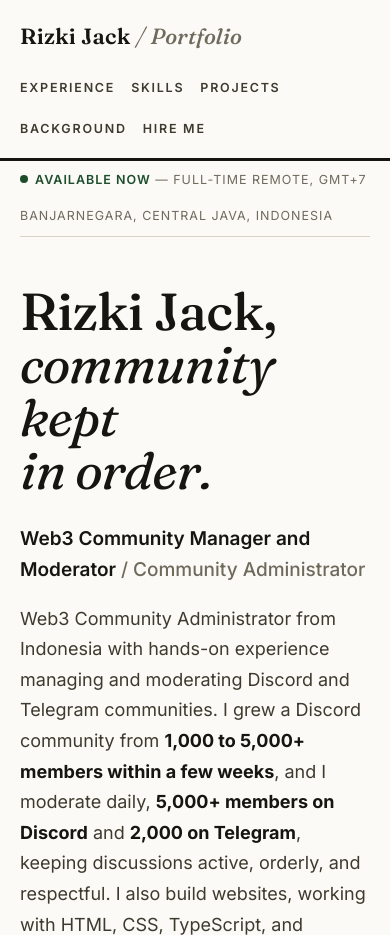
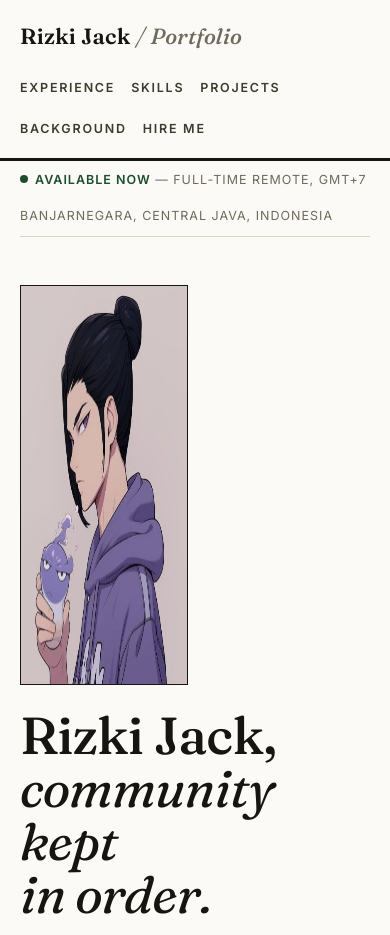
Before and after one commit to Rizkijack/portfolio, a plain HTML site: page index.html in a window 390 px wide. Shown: the top 935 px of the page. Drawn offline with Linux system fonts and the light colour scheme.

Commit message:
Hero: profile photo left, headline moved right

```diff
--- a/index.html
+++ b/index.html
@@ -48,6 +48,10 @@
 
   /* ---------- hero ---------- */
   .hero{padding:72px 0 56px;border-bottom:1px solid var(--hair)}
+  .hero .wrap{display:grid;grid-template-columns:248px 1fr;gap:52px;align-items:start}
+  .hero-photo{margin:0}
+  .hero-photo img{display:block;width:100%;border:1px solid var(--line)}
+  .hero .facts{grid-column:1 / -1}
   .hero h1{font-family:"Fraunces",Georgia,serif;font-weight:500;font-size:clamp(52px,8.4vw,96px);line-height:1.02;letter-spacing:-.015em}
   .hero h1 em{font-style:italic;font-weight:400}
   .hero .role{margin-top:26px;font-size:19px;font-weight:600}
@@ -164,6 +168,8 @@
     body{font-size:16px}
     .wrap{padding:0 20px}
     .hero{padding:48px 0 40px}
+    .hero .wrap{grid-template-columns:1fr;gap:24px}
+    .hero-photo{width:168px}
     .sec{grid-template-columns:1fr;gap:18px}
     .sec-label{position:static}
     .sec-label .note{max-width:none}
@@ -208,6 +214,8 @@
   <!-- HERO -->
   <div class="hero">
     <div class="wrap">
+      <figure class="hero-photo"><img src="assets/profile.jpg" alt="Rizki Jack" width="400" height="400"></figure>
+      <div class="hero-text">
       <h1>Rizki Jack,<br><em>community kept<br>in order.</em></h1>
       <p class="role">Web3 Community Manager and Moderator <span>/ Community Administrator</span></p>
       <p class="lede">Web3 Community Administrator from Indonesia with hands-on experience managing and moderating Discord and Telegram communities. I grew a Discord community from <strong>1,000 to 5,000+ members within a few weeks</strong>, and I moderate daily, <strong>5,000+ members on Discord</strong> and <strong>2,000 on Telegram</strong>, keeping discussions active, orderly, and respectful. I also build websites, working with HTML, CSS, TypeScript, and Node.js — I coded a WordPress theme from scratch and tested it on a local install. Detail-oriented in administrative and data work, and available for remote evening and night shifts, including weekends.</p>
@@ -215,6 +223,7 @@
         <a class="primary" href="mailto:rizkijack@rizkijack.pp.ua?subject=Community%20role%20Rizki%20Jack">Email me &rarr;</a>
         <a class="ghost" href="assets/cv-rizki-jack.pdf">Download CV (PDF)</a>
         <a class="ghost" href="https://www.linkedin.com/in/rizkijack">LinkedIn &nearr;</a>
+      </div>
       </div>
       <div class="facts" aria-label="Key numbers">
         <div class="row">
```
Also changed, not shown: assets/profile.jpg (added).
